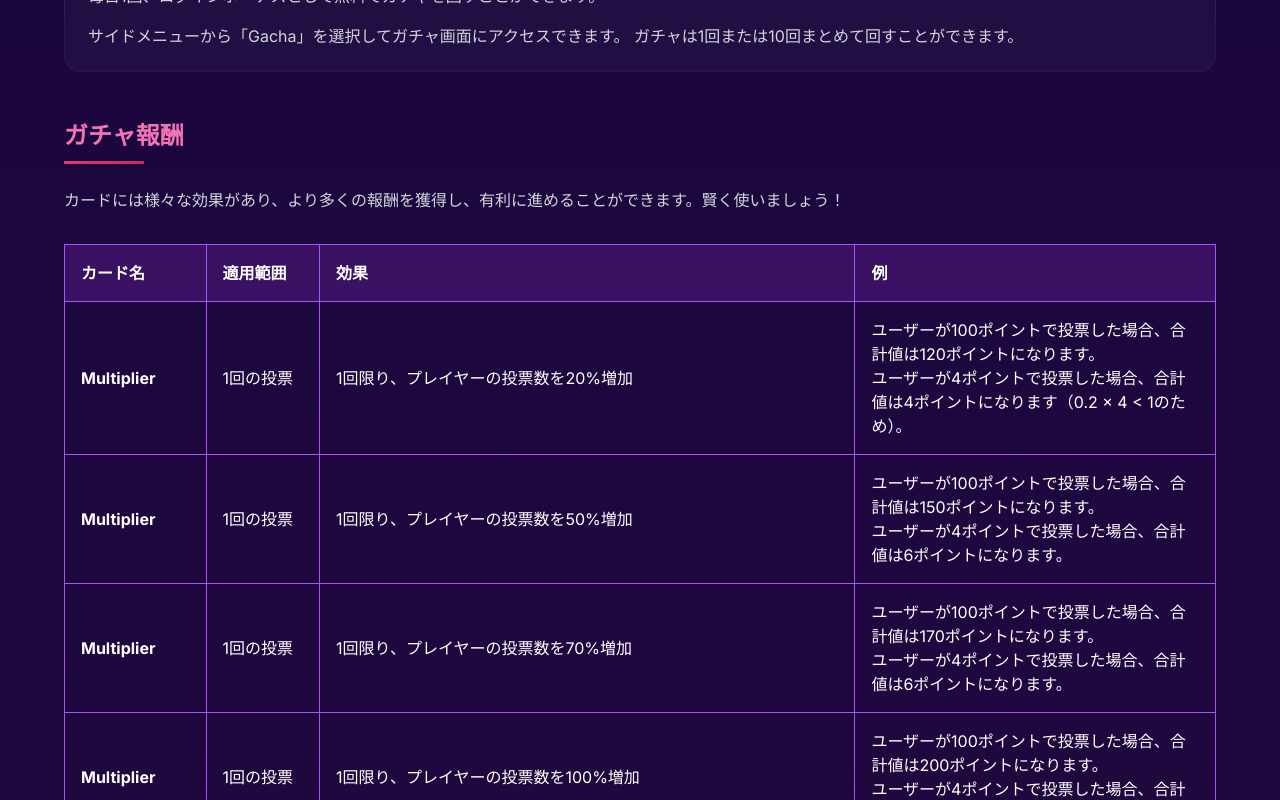
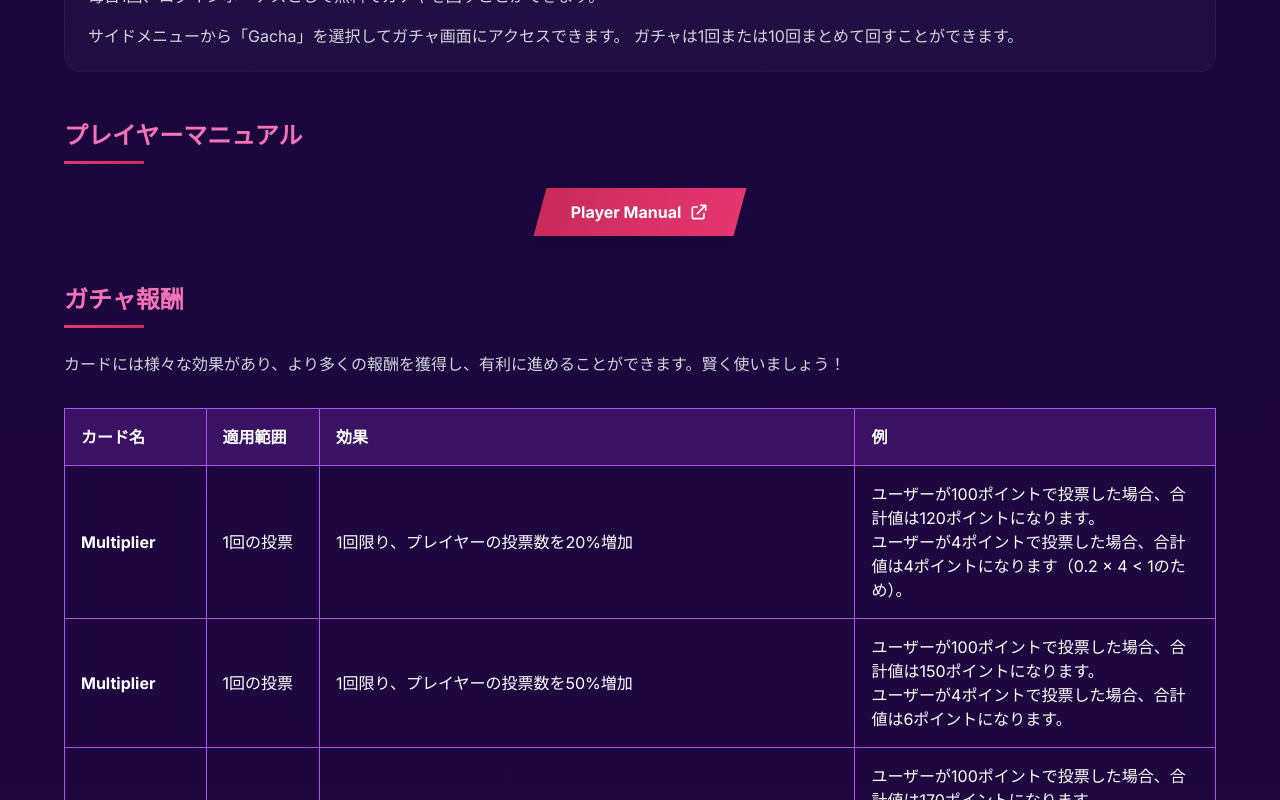
Before and after one commit to ryosuke-kubota/cot-game-lp, a Next.js app: page / in a window 1280 px wide. Shown: the part 1740-2540 px from the top of the page. Built offline with nearby package versions, Linux system fonts and the light colour scheme.

Commit message:
fix small

```diff
--- a/src/components/GameRules/index.tsx
+++ b/src/components/GameRules/index.tsx
@@ -1,5 +1,6 @@
 'use client';
 import RighteousText from '../Headings/RighteousText';
+import GradButton from '../Buttons/GradButton';
 import './style.scss';
 import { motion } from 'framer-motion';
 import { useLanguage } from '@/contexts/LanguageContext';
@@ -92,12 +93,8 @@ export default function GameRules() {
             className="rule-section mb-12 text-sm md:text-base"
           >
             <div className="rule-card mb-6">
-              <p className="text-gray-300 mb-4">
-                {t('gacha_description_1')}
-              </p>
-              <p className="text-gray-300 mb-4">
-                {t('gacha_description_2')}
-              </p>
+              <p className="text-gray-300 mb-4">{t('gacha_description_1')}</p>
+              <p className="text-gray-300 mb-4">{t('gacha_description_2')}</p>
               <p className="text-gray-300">
                 {t('gacha_description_3').replace(/\*\*/g, '')}
               </p>
@@ -112,7 +109,33 @@ export default function GameRules() {
             transition={{ duration: 0.5, delay: 0.3 }}
             className="rule-section mb-12"
           >
-            <h3 className="text-2xl font-bold mb-6 text-pink-400">
+            {/* Player Manual */}
+            <h3 className="text-base md:text-2xl font-bold mb-6 text-pink-400">
+              {t('player_manual')}
+            </h3>
+            <div className="flex justify-center mb-12">
+              <GradButton link="https://cosplay-games.com/manual.pdf" target="_blank">
+                <span className="flex items-center gap-2">
+                  Player Manual
+                  <svg
+                    xmlns="http://www.w3.org/2000/svg"
+                    className="h-5 w-5"
+                    fill="none"
+                    viewBox="0 0 24 24"
+                    stroke="currentColor"
+                    strokeWidth={2}
+                  >
+                    <path
+                      strokeLinecap="round"
+                      strokeLinejoin="round"
+                      d="M10 6H6a2 2 0 00-2 2v10a2 2 0 002 2h10a2 2 0 002-2v-4M14 4h6m0 0v6m0-6L10 14"
+                    />
+                  </svg>
+                </span>
+              </GradButton>
+            </div>
+
+            <h3 className="text-base md:text-2xl font-bold mb-6 text-pink-400">
               {t('gacha_rewards')}
             </h3>
             <p className="text-gray-300 mb-8 text-sm md:text-base">
@@ -148,18 +171,27 @@ export default function GameRules() {
                         {t(card.scopeKey)}
                       </td>
                       <td className="border border-purple-500 p-4">
-                        {t(card.effectKey).split('\n').map((line, i) => (
+                        {t(card.effectKey)
+                          .split('\n')
+                          .map((line, i) => (
                             <span key={i}>
                               {line}
-                            {i < t(card.effectKey).split('\n').length - 1 && <br />}
+                              {i < t(card.effectKey).split('\n').length - 1 && (
+                                <br />
+                              )}
                             </span>
                           ))}
                       </td>
                       <td className="border border-purple-500 p-4">
-                        {t(card.exampleKey).split('\n').map((line, i) => (
+                        {t(card.exampleKey)
+                          .split('\n')
+                          .map((line, i) => (
                             <span key={i}>
                               {line}
-                            {i < t(card.exampleKey).split('\n').length - 1 && <br />}
+                              {i <
+                                t(card.exampleKey).split('\n').length - 1 && (
+                                <br />
+                              )}
                             </span>
                           ))}
                       </td>
--- a/src/components/page/Home/index.tsx
+++ b/src/components/page/Home/index.tsx
@@ -39,7 +39,7 @@ export default function Home() {
         <Leaderboard />
         {/* <Ranking /> */}
         {/* <Roadmap /> */}
-        <Partners />
+        {/* <Partners /> */}
         <SNS />
 
         {/* <JoinDiscord /> */}
--- a/src/contexts/LanguageContext.tsx
+++ b/src/contexts/LanguageContext.tsx
@@ -53,6 +53,7 @@ const translations: Record<Language, Record<string, string>> = {
 
     // Game Rules
     game_rules: 'Game Rules',
+    player_manual: 'プレイヤーマニュアル',
     gacha_description_1:
       'プレイヤーはCOTポイントを使用してガチャを回し、追加ポイントやカードなどの様々な報酬を獲得できます。',
     gacha_description_2:
@@ -139,6 +140,7 @@ const translations: Record<Language, Record<string, string>> = {
 
     // Game Rules
     game_rules: 'Game Rules',
+    player_manual: 'Player Manual',
     gacha_description_1:
       'Players can spin the gacha using COT points to obtain various rewards such as additional points and cards.',
     gacha_description_2:
```
Also changed, not shown: 1 other file (tests, documents, lock files or other folders). Lines whose indentation alone changed are shown as unchanged.
